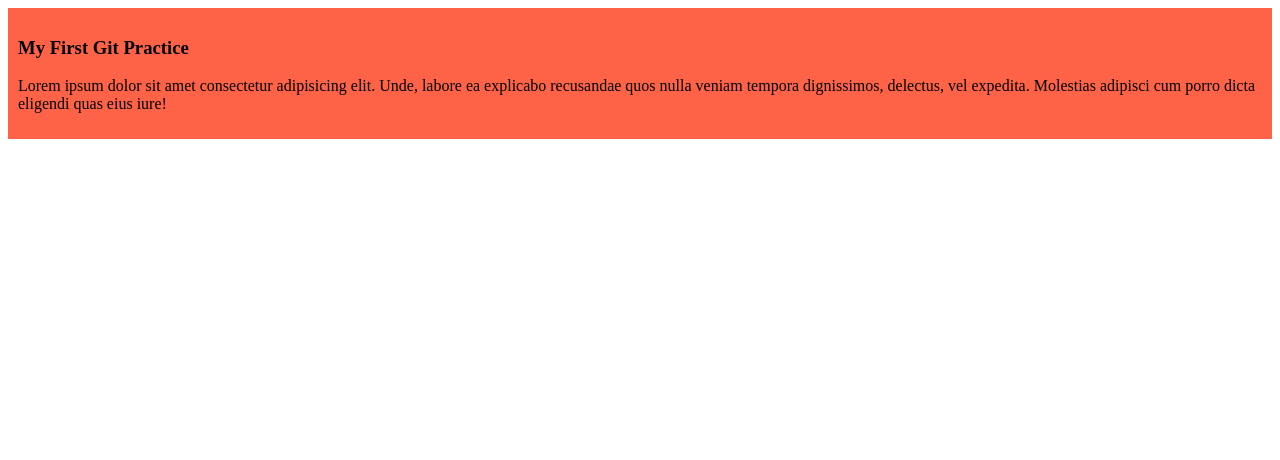
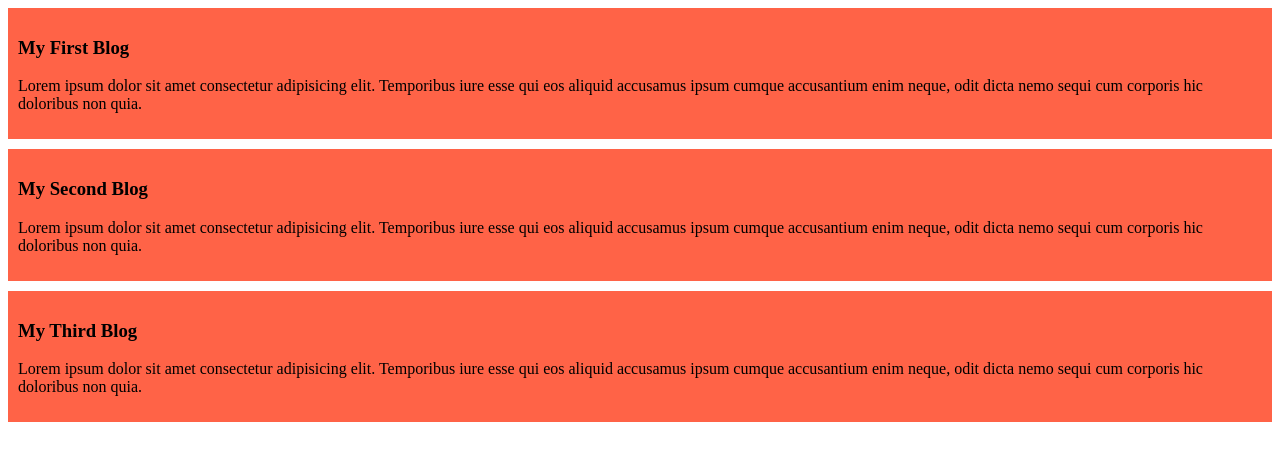
Before and after one commit to SamidRichie/PH-Course-First-Repo, a plain HTML site: page index.html in a window 1280 px wide. Drawn offline with Linux system fonts and the light colour scheme.

Commit message:
Added second and third div

```diff
--- a/index.html
+++ b/index.html
@@ -4,12 +4,21 @@
     <meta charset="UTF-8">
     <meta http-equiv="X-UA-Compatible" content="IE=edge">
     <meta name="viewport" content="width=device-width, initial-scale=1.0">
-    <title>Second Practice Repo of PH Course</title>
+    <title>Second Git Repo</title>
     <link rel="stylesheet" href="styles/style.css">
 </head>
 <body>
-    <div><h3>My First Git Practice</h3>
-    <p>Lorem ipsum dolor sit amet consectetur adipisicing elit. Unde, labore ea explicabo recusandae quos nulla veniam tempora dignissimos, delectus, vel expedita. Molestias adipisci cum porro dicta eligendi quas eius iure!</p>
+    <div>
+        <h3>My First Blog</h3>
+        <p>Lorem ipsum dolor sit amet consectetur adipisicing elit. Temporibus iure esse qui eos aliquid accusamus ipsum cumque accusantium enim neque, odit dicta nemo sequi cum corporis hic doloribus non quia.</p>
+    </div>
+    <div>
+        <h3>My Second Blog</h3>
+        <p>Lorem ipsum dolor sit amet consectetur adipisicing elit. Temporibus iure esse qui eos aliquid accusamus ipsum cumque accusantium enim neque, odit dicta nemo sequi cum corporis hic doloribus non quia.</p>
+    </div>
+    <div>
+        <h3>My Third Blog</h3>
+        <p>Lorem ipsum dolor sit amet consectetur adipisicing elit. Temporibus iure esse qui eos aliquid accusamus ipsum cumque accusantium enim neque, odit dicta nemo sequi cum corporis hic doloribus non quia.</p>
     </div>
 </body>
 </html>
--- a/styles/style.css
+++ b/styles/style.css
@@ -1,4 +1,5 @@
 div{
     background-color: tomato;
     padding: 10px;
+    margin-bottom: 10px;
 }
```
